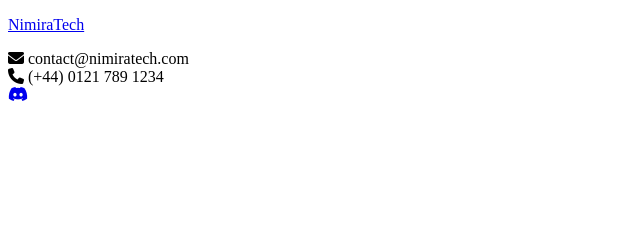
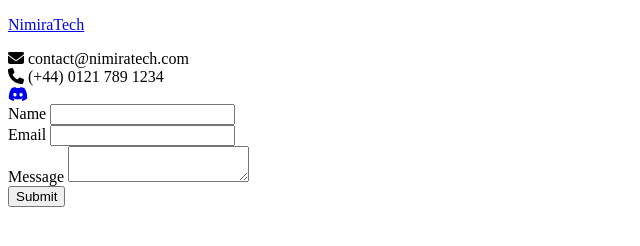
Before and after one commit to Nimira43/Modern-Landing-Page, a plain HTML site: page index.html in a window 1280 px wide. Shown: the whole page, without its empty margins (0-640 px from the left). Drawn offline with Linux system fonts and the light colour scheme; a web font is replaced by a local one.

Commit message:
Form HTML done

```diff
--- a/index.html
+++ b/index.html
@@ -12,7 +12,7 @@
 </head>
 <body>
   <div class="wrapper">
-    <div class="header">
+    <header class="header">
       <a href="index.html">
         <p class="logo">NimiraTech</p>
       </a>
@@ -27,7 +27,26 @@
           <i class="fa-brands fa-discord"></i>
         </a>
       </div>
-    </div>
+    </header>
+    <main class="main-container">
+      <form>
+        <div class="form-group">
+          <label for="name">Name</label>
+          <input type="text" name="name" id="name" required>
+        </div>
+        <div class="form-group">
+          <label for="emai">Email</label>
+          <input type="text" name="email" id="name" required>
+        </div>
+        <div class="form-group">
+          <label for="message">Message</label>
+          <textarea name="message" id="message"></textarea>
+        </div>
+        <div class="form-group">
+          <button type="submit" class="btn">Submit</button>
+        </div>
+      </form>
+    </main>
   </div>
 </body>
 </html>
```
